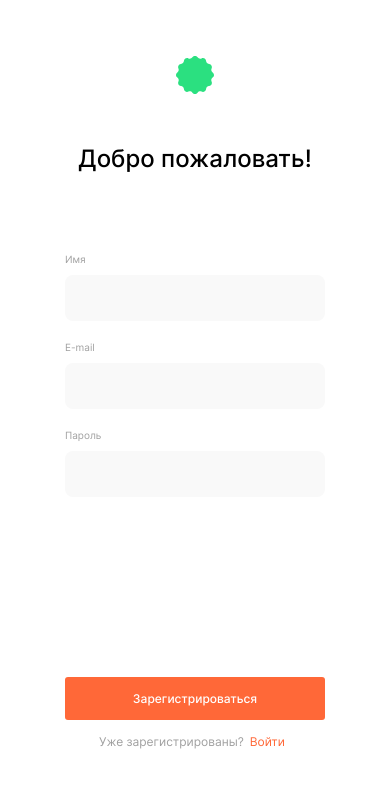
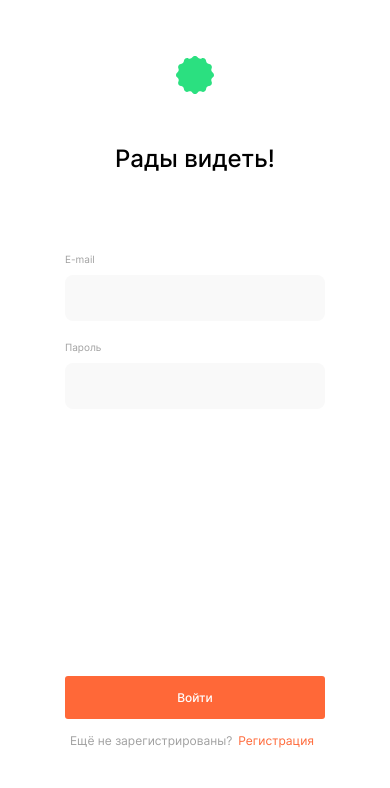
Before and after one commit to Nikolskii/movies-explorer-frontend, a React (Create React App) app: page / in a window 390 px wide. Shown: the top 788 px of the page. Built offline with nearby package versions, Linux system fonts and the light colour scheme.

Commit message:
feat: стилизовать компонент Login

```diff
--- a/src/components/App/App.js
+++ b/src/components/App/App.js
@@ -3,6 +3,7 @@ import Main from '../Main/Main';
 import Movies from '../Movies/Movies';
 import Profile from '../Profile/Profile';
 import Register from '../Register/Register';
+import Login from '../Login/Login';
 
 const App = () => {
   return (
@@ -10,7 +11,8 @@ const App = () => {
       {/* <Main /> */}
       {/* <Movies /> */}
       {/* <Profile /> */}
-      <Register />
+      {/* <Register /> */}
+      <Login />
     </div>
   );
 };
--- a/src/components/AuthForm/AuthForm.css
+++ b/src/components/AuthForm/AuthForm.css
@@ -34,6 +34,10 @@
   opacity: 0.5;
 }
 
+.auth-form__button_place_login {
+  margin-top: 180px;
+}
+
 @media screen and (max-width: 560px) {
   .auth-form {
     padding: 80px 0 14px 0;
@@ -48,4 +52,8 @@
     font-size: 12px;
     line-height: 15px;
   }
+
+  .auth-form__button_place_login {
+    margin-top: 267px;
+  }
 }
--- a/src/components/AuthForm/AuthForm.js
+++ b/src/components/AuthForm/AuthForm.js
@@ -1,10 +1,15 @@
 import './AuthForm.css';
 
-const AuthForm = ({ children, buttonText }) => {
+const AuthForm = ({ children, buttonText, place }) => {
   return (
     <form className="auth-form">
       <fieldset className="auth-form__fieldset">{children}</fieldset>
-      <button className="auth-form__button" type="submit">
+      <button
+        className={`auth-form__button ${
+          place === 'login' ? 'auth-form__button_place_login' : null
+        }`}
+        type="submit"
+      >
         {buttonText}
       </button>
     </form>
--- /dev/null
+++ b/src/components/Login/Login.css
@@ -0,0 +1,80 @@
+.login {
+  padding: 70px 0;
+  display: flex;
+  flex-direction: column;
+  width: 396px;
+  margin: 0 auto;
+}
+
+.login__title {
+  color: #000;
+  font-family: 'Inter', Arial, sans-serif;
+  font-style: normal;
+  font-weight: 500;
+  font-size: 24px;
+  line-height: 29px;
+  margin: 40px 0 0 0;
+}
+
+.login__question {
+  color: #a0a0a0;
+  font-family: 'Inter', Arial, sans-serif;
+  font-style: normal;
+  font-weight: 400;
+  font-size: 14px;
+  line-height: 17px;
+  margin: 0;
+  text-align: center;
+}
+
+.login__button {
+  color: #ff6838;
+  font-family: 'Inter', Arial, sans-serif;
+  font-style: normal;
+  font-weight: 400;
+  font-size: 14px;
+  line-height: 17px;
+  margin: 0;
+  padding: 0 6px;
+  background-color: transparent;
+  border: none;
+  -webkit-transition: opacity 0.6s;
+  -o-transition: opacity 0.6s;
+  transition: opacity 0.6s;
+}
+
+.login__button:hover {
+  cursor: pointer;
+  opacity: 0.5;
+}
+
+@media screen and (max-width: 980px) {
+  .login {
+    padding: 56px 0 30px 0;
+  }
+
+  .login__title {
+    margin: 40px 0 0 0;
+  }
+}
+
+@media screen and (max-width: 560px) {
+  .login {
+    align-items: center;
+    width: 260px;
+  }
+
+  .login__title {
+    margin: 50px 0 0 0;
+  }
+
+  .login__question {
+    font-size: 12px;
+    line-height: 15px;
+  }
+
+  .login__button {
+    font-size: 12px;
+    line-height: 15px;
+  }
+}
--- /dev/null
+++ b/src/components/Login/Login.js
@@ -0,0 +1,23 @@
+import AuthForm from '../AuthForm/AuthForm';
+import FormField from '../FormField/FormField';
+import Logo from '../Logo/Logo';
+import './Login.css';
+
+const Login = () => {
+  return (
+    <section className="login">
+      <Logo />
+      <h1 className="login__title">Рады видеть!</h1>
+      <AuthForm buttonText="Войти" place="login">
+        <FormField labelText="E-mail" type="text" name="email" />
+        <FormField labelText="Пароль" type="password" name="password" />
+      </AuthForm>
+      <p className="login__question">
+        Ещё не зарегистрированы?
+        <button className="login__button">Регистрация</button>
+      </p>
+    </section>
+  );
+};
+
+export default Login;
```
